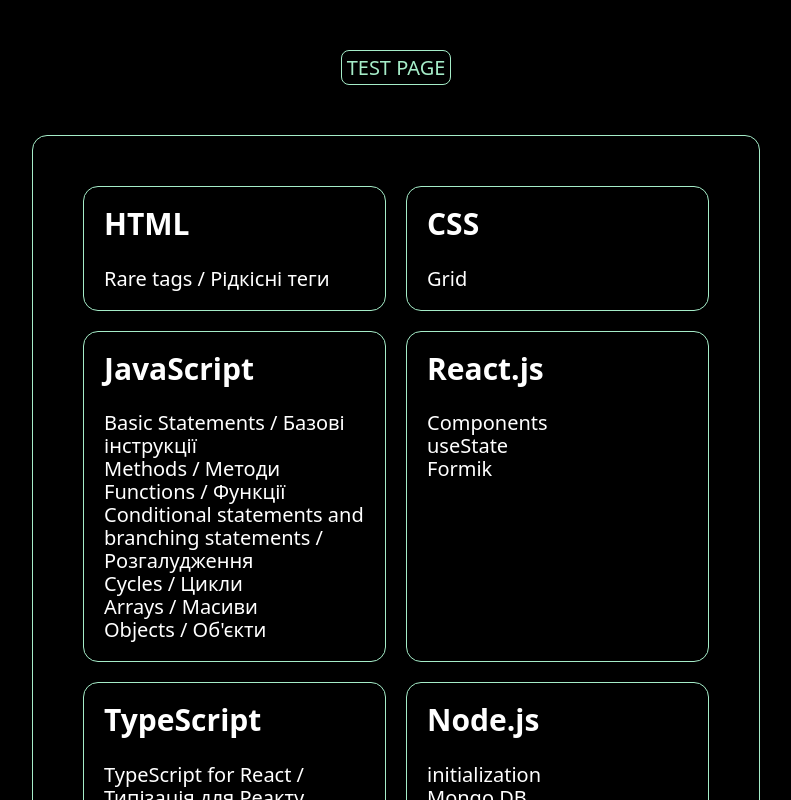
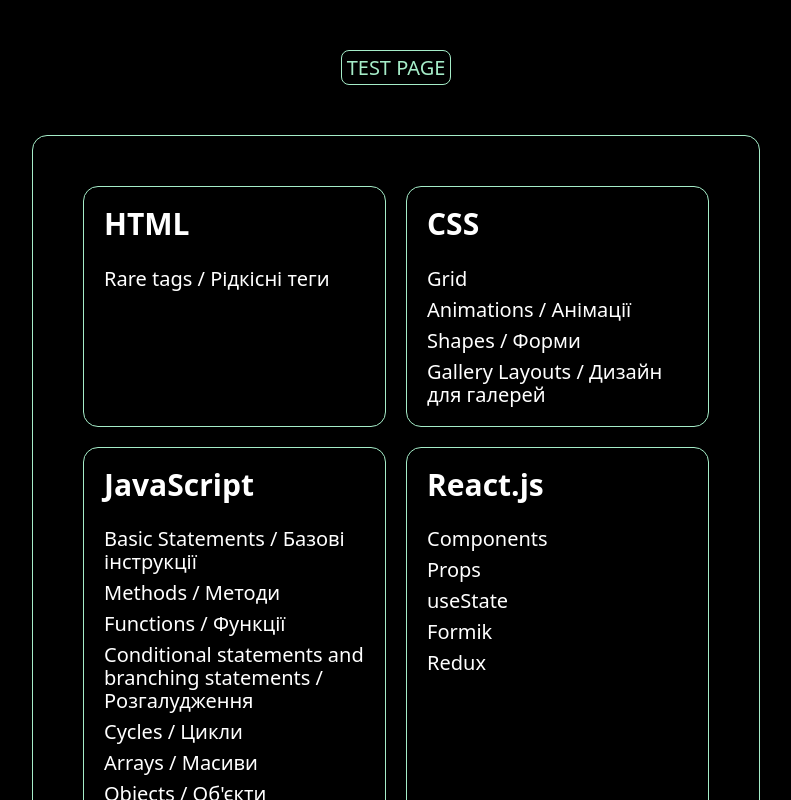
Before and after one commit to Elijah-Vakulenko/web-dev-training, a React (Vite) app: page / in a window 1280 px wide. Shown: the top 800 px of the page, without its empty margins (244-1035 px from the left). Built offline with nearby package versions, Linux system fonts and the light colour scheme.

Commit message:
menu item+

```diff
--- a/src/components/CSS/CSS.tsx
+++ b/src/components/CSS/CSS.tsx
@@ -6,7 +6,10 @@
       <div className='card'>
           <h2>CSS</h2>
           <ul>
-         <li> <Link to="/grid">Grid</Link></li>
+        <li> <Link to="/grid">Grid</Link></li>
+        <li>Animations / Анімації </li>
+        <li>Shapes / Форми</li>
+        <li>Gallery Layouts / Дизайн для галерей</li>
           </ul>
     </div>
   )
--- a/src/components/JavaScript/JavaScript.tsx
+++ b/src/components/JavaScript/JavaScript.tsx
@@ -8,7 +8,7 @@
       <ul>
         <li>Basic Statements / Базові інструкції</li>
         <li>Methods / Методи</li>
-        <li><Link to="/functions">Functions / Функції</Link></li>
+        <li><Link className='link' to="/functions">Functions / Функції</Link></li>
         <li>Сonditional statements and branching statements / Розгалудження </li>
         <li>Cycles / Цикли </li>
         <li><Link to="/arrays">Arrays / Масиви</Link></li>
--- a/src/components/ReactJS/ReactJS.tsx
+++ b/src/components/ReactJS/ReactJS.tsx
@@ -4,8 +4,10 @@
       <h2>React.js</h2>
       <ul>
         <li>Components</li>
+        <li>Props</li>
         <li>useState</li>
         <li>Formik</li>
+        <li>Redux</li>
       </ul>
     </div>
   )
--- a/src/index.css
+++ b/src/index.css
@@ -118,3 +118,8 @@
   display: flex;
   justify-content: center;
 }
+
+.card ul > li:hover {
+  color: #a5ecc8;
+  font-weight: 700;
+}
--- a/src/reset.css
+++ b/src/reset.css
@@ -28,6 +28,9 @@
 
 ul,
 ol {
+  display: flex;
+  flex-direction: column;
+  gap: 8px;
   margin: 0;
   padding: 0;
   list-style: none;
```
Also changed, not shown: src/pages/Test/Test.tsx (+3 -1 lines).
